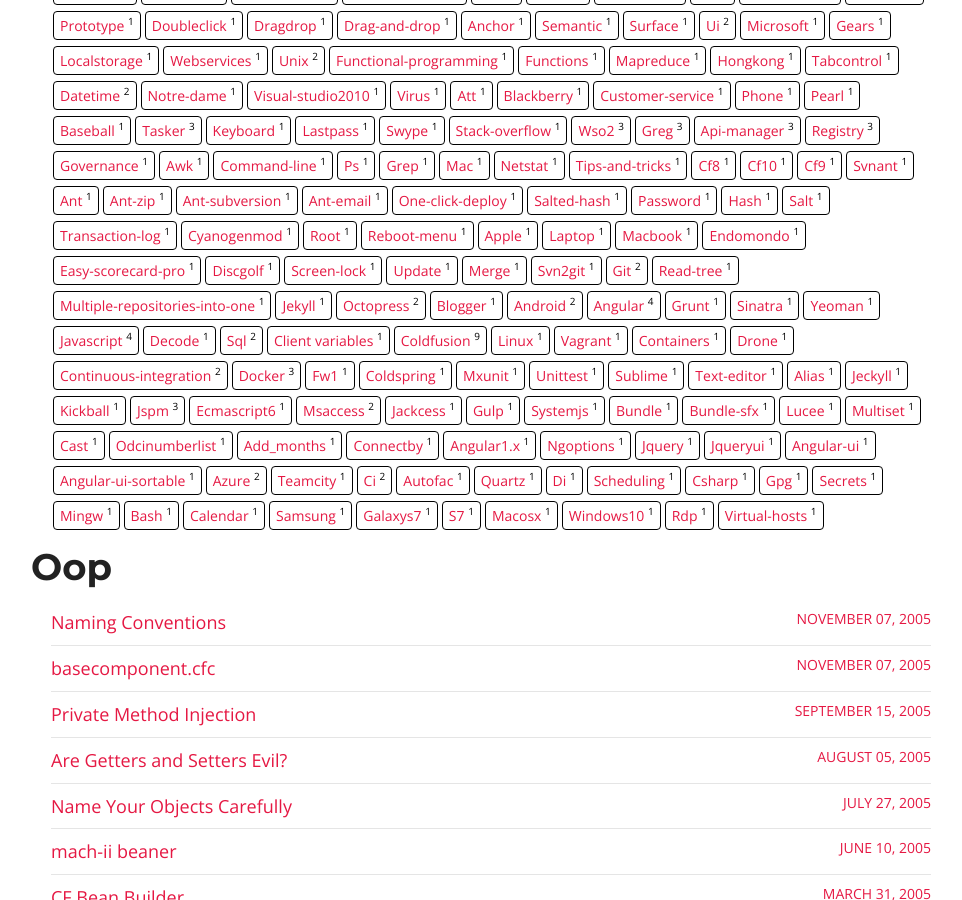
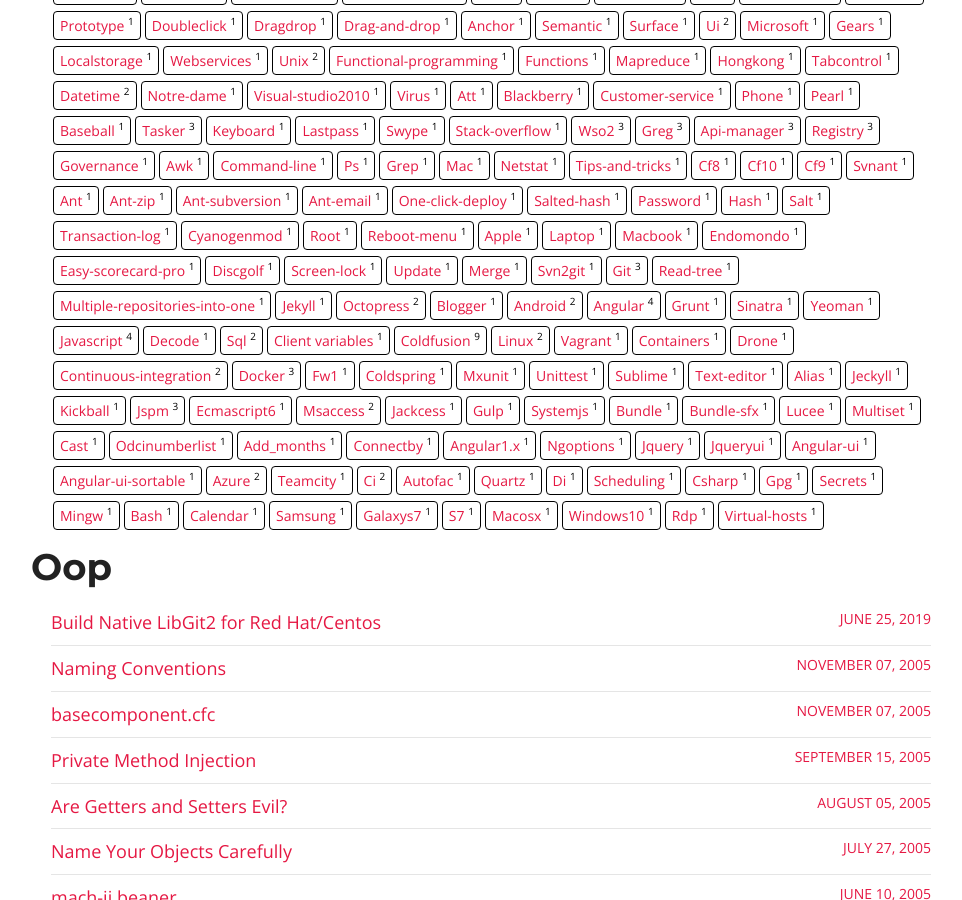
Before and after one commit to finalcut/finalcut.github.io, a Jekyll site: the page built from tags.html, in a window 1280 px wide and 900 px high, scrolled down 985 px. Shown: the whole window, without its empty margins (159-1121 px from the left). Built offline with Jekyll 4.4.1, drawn with Linux system fonts in a browser that asks for light colours; nearby versions of some CDN libraries; some of the changed text lies outside the part shown.

Commit message:
Update 2019-06-25-build-libgit2-native-for-red-hat.md

```diff
--- a/_posts/2019-06-25-build-libgit2-native-for-red-hat.md
+++ b/_posts/2019-06-25-build-libgit2-native-for-red-hat.md
@@ -1,3 +1,12 @@
+---
+layout: post
+title: "Build Native LibGit2 for Red Hat/Centos"
+date: 2019-06-25
+category: Programming
+tags: [oop,linux,git]
+comments: true
+featured: true
+---
 Today I was trying to deploy a project that uses dotnet core to a Red Hat Enterprise Linux box.  The project had a dependency on libgit2sharp which has a dependency on a native verson of libgit2 which meant I had to build one.
 
 To be frank, I don't know anything about building stuff on a linux box.  So I did a bunch of digging and looking around and running into problems until I came up with this short and relatively easy solution to the problem.
```
